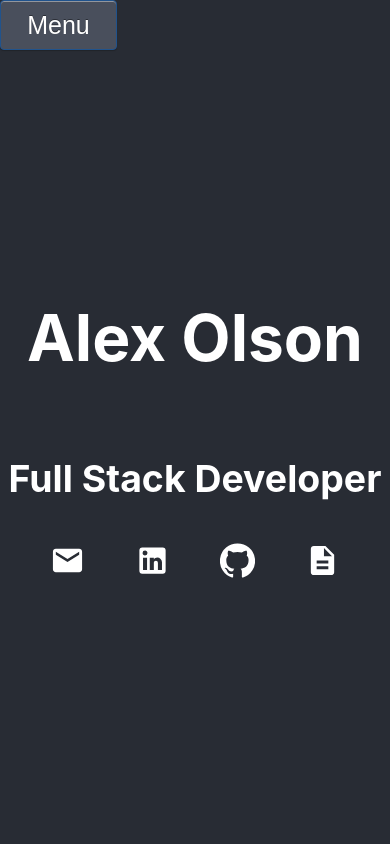
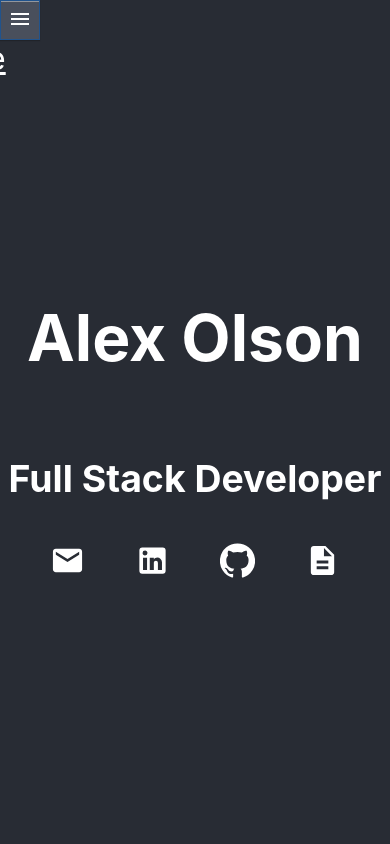
Before and after one commit to snazzyj/Alex_Olson_Portfolio, a React (Create React App) app: page / in a window 390 px wide. Shown: the top 844 px of the page. Built offline with nearby package versions, Linux system fonts and the light colour scheme.

Commit message:
updated mobile nav to include a transition. added hamburger menu button

```diff
--- a/src/header/header.js
+++ b/src/header/header.js
@@ -21,22 +21,18 @@ class Header extends Component {
                 <div className="social">
                     <a href="mailto:silentx.alex@gmail.com">
                     <Email fontSize="large" />
-                        {/* Email Me */}
                     </a>
 
                     <a href="https://www.linkedin.com/in/alex-olson-60a6bb191/" target="_blank" rel="noopener noreferrer">
                     <LinkedIn fontSize="large" />
-                        {/* LinkedIn */}
                     </a>
 
                     <a href="https://github.com/snazzyj" target="_blank" rel="noopener noreferrer">
                     <GitHub fontSize="large" />
-                        {/* Github */}
                     </a>
 
                     <a href={Resume} target="_blank" rel="noopener noreferrer">
                     <Description fontSize="large" />
-                        {/* Resume */}
                     </a>
                 </div>
             </header>
--- a/src/nav/mobile.js
+++ b/src/nav/mobile.js
@@ -1,5 +1,6 @@
 import React, { Component } from 'react';
 import Resume from '../assests/files/AlexOlsonResume.pdf';
+import { Menu } from '@material-ui/icons'
 import './nav.css';
 
 class Mobile extends Component {
@@ -44,18 +45,13 @@ class Mobile extends Component {
         const { isOpen } = this.state;
         return (
             <div className="container" ref={this.container}>
-                {/* <button className="burger-menu" onClick={this.toggleNav}>
-                    <div className="bar1" />
-                    <div className="bar2" />
-                    <div className="bar3" />
-                </button> */}
 
                 <button className="menu" onClick={this.toggleNav}>
-                    Menu
+                    <Menu fontSize="larger" />
                 </button>
 
-                {isOpen && (
-                    <nav className="mobileNav">
+                {/* {isOpen && ( */}
+                    <nav className={isOpen ? 'mobileNav show' : 'hide'}>
                         <a href="#about" onClick={this.closeNavBar}>About</a>
                         <a href="#projects" onClick={this.closeNavBar}>Projects</a>
                         <a href="#skills" onClick={this.closeNavBar}>Skills</a>
@@ -75,7 +71,7 @@ class Mobile extends Component {
                             Resume
                         </a>
                     </nav>
-                )}
+                {/* )}  */}
             </div>
         )
     }
--- a/src/nav/nav.css
+++ b/src/nav/nav.css
@@ -43,11 +43,16 @@
     position: fixed;
     top: 0;
     left: 0;
-    width: 15%;
-    min-height: 50px;
-    font-size: 25px;
+    max-height: 40px;
+    min-height: 40px;
+    max-width: 40px;
+    min-width: 40px;
+    border: solid 1px #20538D;
+    box-shadow: inset 0 1px 0 rgba(255, 255, 255, 0.4), 0 1px 1px rgba(0, 0, 0, 0.2);
+    background-color: #494f5c;
+    color: #FFF;
 }
-.menu, .mobileNav {
+.mobileNav {
     -webkit-border-radius: 4px;
     -moz-border-radius: 4px;
     border-radius: 4px;
@@ -67,8 +72,20 @@
     position: fixed;
     top: 50px;
     left: 0;
-    width: 40%;
+    width: 100vw;
+    height: 100vh;
+    transition: transform 0.8s cubic-bezier(0, .52, 0, 1);
 }
+
+.hide {
+    transform: translate3d(-100vw, 0, 0);
+}
+
+.show {
+    transform: translate3d(0vw, 0, 0);
+    overflow: hidden;
+}
+
 .mobileNav > a {
     margin-left: auto;
     margin-right: auto;
@@ -77,7 +94,7 @@
     line-height: 2.5em;
     width: 25%;
     border-bottom: 1px solid white;
-    font-size: 16px;
+    font-size: 22px;
 }
 .mobileNav > a:hover {
     color:white;
@@ -105,8 +122,4 @@
     .mobileNav > a {
         width: 66%;
     }
-
-    .menu {
-        width: 30%;
-    }
 }
```
